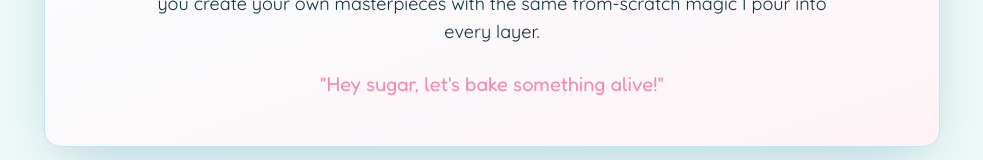
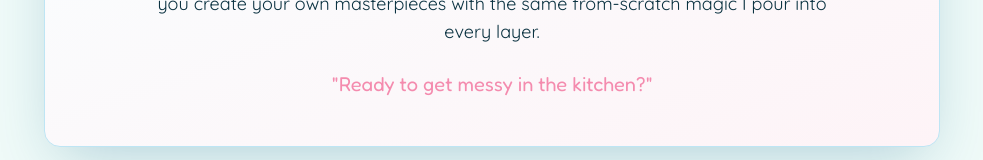
Before and after one commit to Band-Together-ai/bbscakecreations, a React (Vite) app: page /about in a window 1280 px wide. Shown: the part 2481-2641 px from the top of the page, without its empty margins (148-1131 px from the left). Built offline with nearby package versions, Linux system fonts and the light colour scheme; no server answers; the database is empty; the HTML template or start-up script is replaced by a standard one.

Commit message:
Refactor main page tagline

```diff
--- a/src/pages/About.tsx
+++ b/src/pages/About.tsx
@@ -214,7 +214,7 @@ const About = () => {
                 your own masterpieces with the same from-scratch magic I pour into every layer.
               </p>
               <p className="text-coral font-fredoka text-xl mt-6">
-                "Hey sugar, let's bake something alive!"
+                "Ready to get messy in the kitchen?"
               </p>
             </CardContent>
           </Card>
```
